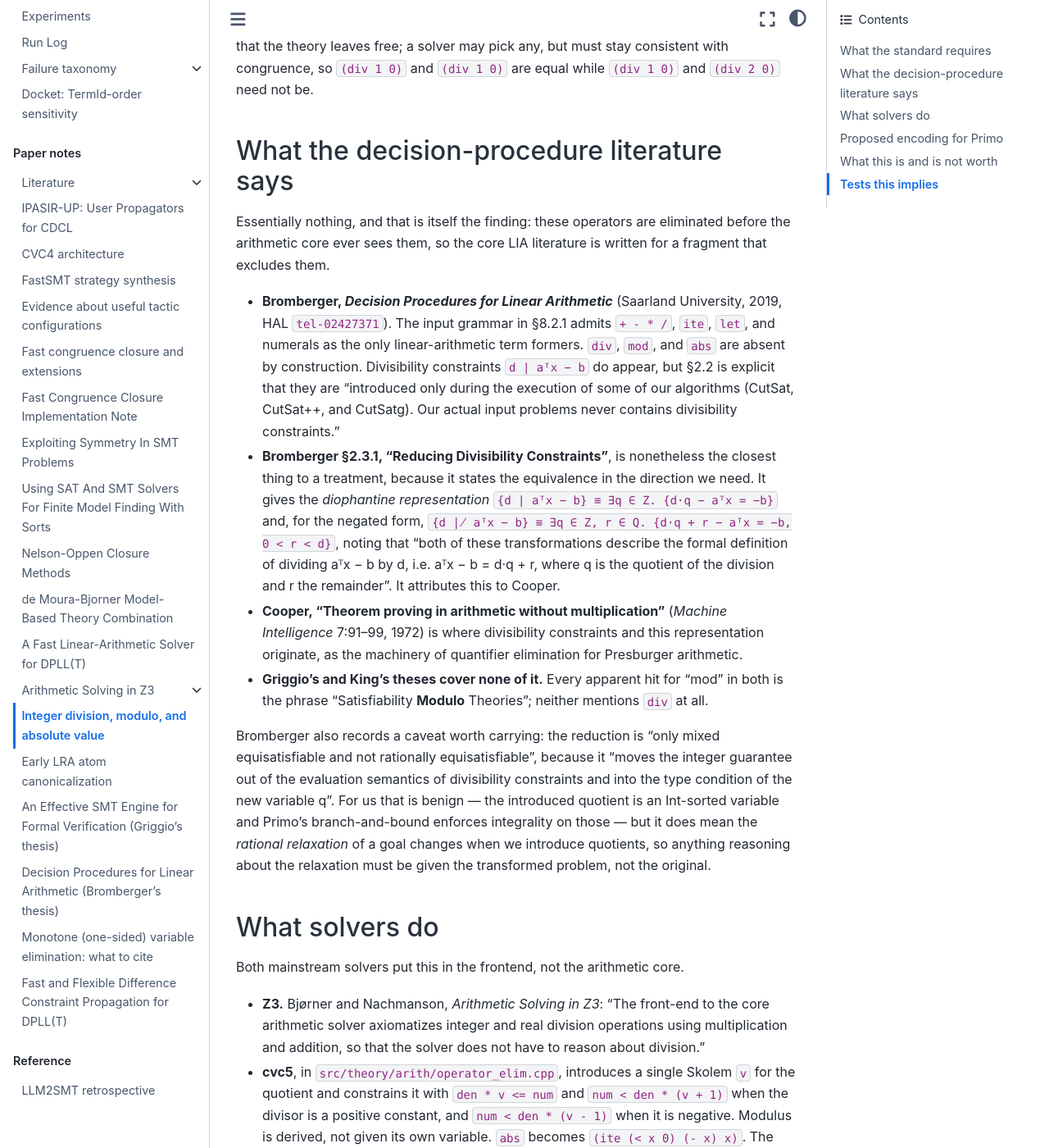
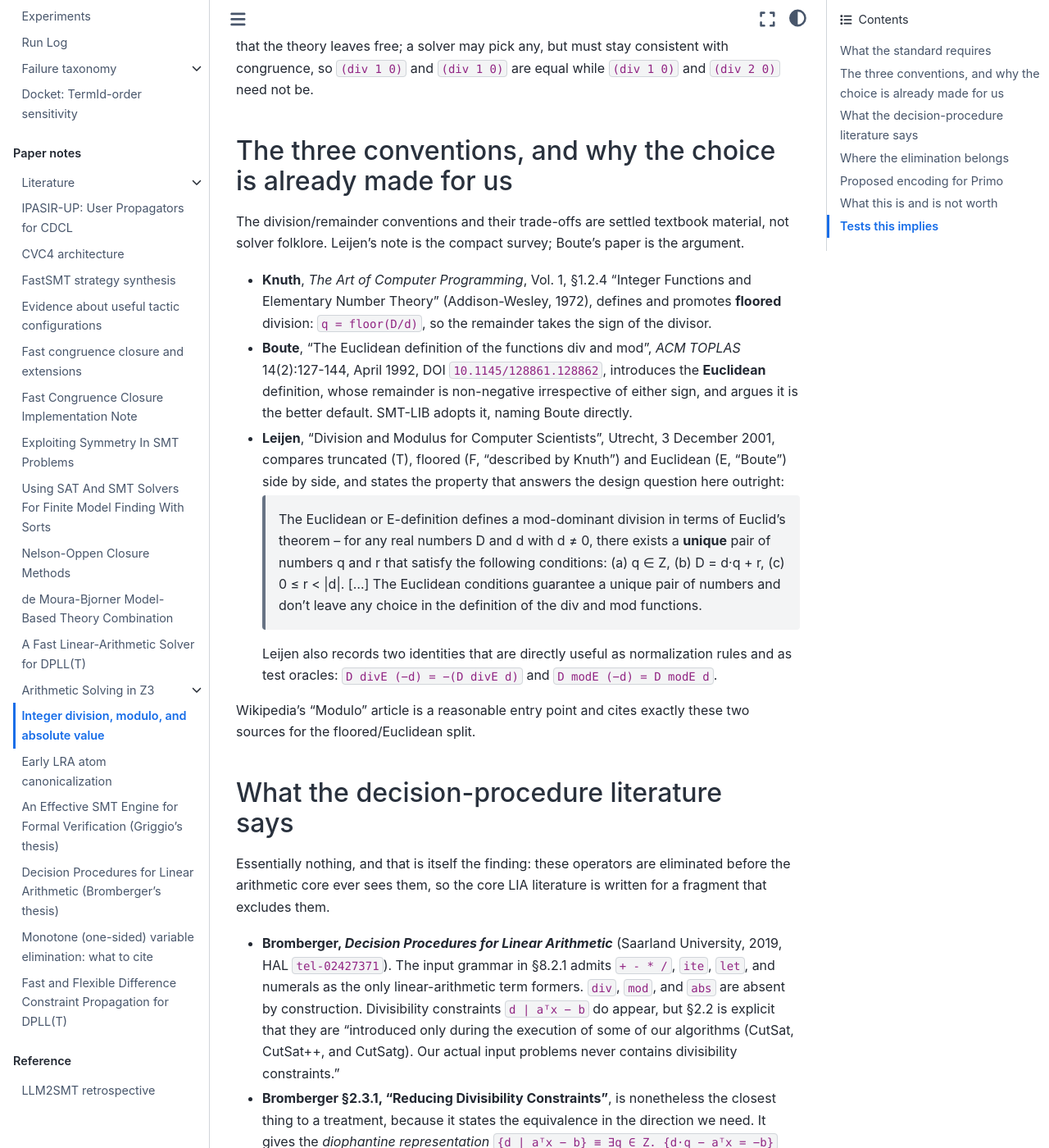
Before and after one commit to primo-solver/primo, a Jupyter Book: the page built from docs/papers/integer-division-and-modulo.md, in a window 1280 px wide and 1400 px high, scrolled down 1077 px. Shown: the whole window at 82% size. Built offline with Jupyter Book 1.0.4 settings and Sphinx 7.4.7 and the Sphinx Book theme 1.1.4, drawn with Linux system fonts in a browser that asks for light colours; some of the changed text lies outside the part shown.

Commit message:
Source the div/mod design note from the literature
The note derived its encoding partly from reading cvc5's operator_elim.cpp.
That cuts against the clean-room rule in AGENTS.md, which allows reference
solvers for answer comparison and triage but not as an implementation source,
and it was unnecessary: this is textbook material.

The conventions and their trade-offs now come from Knuth (TAOCP Vol 1 section
1.2.4, floored), Boute (TOPLAS 14(2):127-144, 1992, Euclidean, which SMT-LIB
adopts by name) and Leijen's 2001 comparison of the truncated, floored and
Euclidean definitions. Leijen states the property the design question turned on
outright -- the Euclidean conditions guarantee a unique pair and leave no
choice in defining div and mod -- so the uniqueness argument is now cited
rather than asserted. Leijen also supplies the two sign identities that let a
negative divisor be normalized away before lowering. Wikipedia's Modulo article
cites both Knuth and Boute for this split and is the obvious entry point.

The one remaining solver reference is Bjorner and Nachmanson's published
Arithmetic Solving in Z3, on front-end axiomatization, and the note now records
that Primo deliberately departs from it: div/mod/abs become first-class term
kinds lowered by a preprocessing tactic, because eliminating at parse time is
exactly what left ite with no preprocessing at all.

Also corrects three things the design change invalidated: it is no longer a
frontend-only change; abs shares the ite lowering path rather than relying on
ite already being handled; and the zero-divisor section now records the
decision to reject, with the reason a fresh constant per syntactic term would
be unsound.

Co-Authored-By: Claude Opus 5 <noreply@anthropic.com>
Claude-Session: https://claude.ai/code/session_013bdUR8u58xFjcic7cNjFm6

```diff
--- a/docs/papers/integer-division-and-modulo.md
+++ b/docs/papers/integer-division-and-modulo.md
@@ -44,6 +44,40 @@ theory leaves free; a solver may pick any, but must stay consistent with
 congruence, so `(div 1 0)` and `(div 1 0)` are equal while `(div 1 0)` and
 `(div 2 0)` need not be.
 
+## The three conventions, and why the choice is already made for us
+
+The division/remainder conventions and their trade-offs are settled textbook
+material, not solver folklore. Leijen's note is the compact survey; Boute's
+paper is the argument.
+
+- **Knuth**, *The Art of Computer Programming*, Vol. 1, §1.2.4 "Integer
+  Functions and Elementary Number Theory" (Addison-Wesley, 1972), defines and
+  promotes **floored** division: `q = floor(D/d)`, so the remainder takes the
+  sign of the divisor.
+- **Boute**, "The Euclidean definition of the functions div and mod", *ACM
+  TOPLAS* 14(2):127-144, April 1992, DOI `10.1145/128861.128862`, introduces
+  the **Euclidean** definition, whose remainder is non-negative irrespective of
+  either sign, and argues it is the better default. SMT-LIB adopts it, naming
+  Boute directly.
+- **Leijen**, "Division and Modulus for Computer Scientists", Utrecht, 3
+  December 2001, compares truncated (T), floored (F, "described by Knuth") and
+  Euclidean (E, "Boute") side by side, and states the property that answers the
+  design question here outright:
+
+  > The Euclidean or E-definition defines a mod-dominant division in terms of
+  > Euclid's theorem -- for any real numbers D and d with d ≠ 0, there exists a
+  > **unique** pair of numbers q and r that satisfy the following conditions:
+  > (a) q ∈ Z, (b) D = d·q + r, (c) 0 ≤ r < |d|. [...] The Euclidean conditions
+  > guarantee a unique pair of numbers and don't leave any choice in the
+  > definition of the div and mod functions.
+
+  Leijen also records two identities that are directly useful as normalization
+  rules and as test oracles: `D divE (−d) = −(D divE d)` and
+  `D modE (−d) = D modE d`.
+
+Wikipedia's "Modulo" article is a reasonable entry point and cites exactly
+these two sources for the floored/Euclidean split.
+
 ## What the decision-procedure literature says
 
 Essentially nothing, and that is itself the finding: these operators are
@@ -83,21 +117,20 @@ enforces integrality on those — but it does mean the *rational relaxation* of
 a goal changes when we introduce quotients, so anything reasoning about the
 relaxation must be given the transformed problem, not the original.
 
-## What solvers do
+## Where the elimination belongs
 
-Both mainstream solvers put this in the frontend, not the arithmetic core.
+Published solver descriptions put this in the front end rather than the
+arithmetic core. Bjørner and Nachmanson, *Arithmetic Solving in Z3*: "The
+front-end to the core arithmetic solver axiomatizes integer and real division
+operations using multiplication and addition, so that the solver does not have
+to reason about division."
 
-- **Z3.** Bjørner and Nachmanson, *Arithmetic Solving in Z3*: "The front-end to
-  the core arithmetic solver axiomatizes integer and real division operations
-  using multiplication and addition, so that the solver does not have to reason
-  about division."
-- **cvc5**, in `src/theory/arith/operator_elim.cpp`, introduces a single Skolem
-  `v` for the quotient and constrains it with `den * v <= num` and
-  `num < den * (v + 1)` when the divisor is a positive constant, and
-  `num < den * (v - 1)` when it is negative. Modulus is derived, not given its
-  own variable. `abs` becomes `(ite (< x 0) (- x) x)`. The partial `div`/`mod`
-  reduce to total versions wrapped in `(ite (= den 0) <uninterpreted skolem>
-  <total>)`, which is how the underspecified-but-total zero case is realised.
+Primo departs from that in one respect, deliberately: `div`/`mod`/`abs` become
+first-class term kinds and are lowered by a preprocessing tactic rather than at
+parse time, so that simplification can see them. The reason is recorded in the
+"What this is and is not worth" section below and, at greater length, in the
+implementation plan: eliminating at parse time is what left `ite` with no
+preprocessing at all.
 
 ## Proposed encoding for Primo
 
@@ -111,12 +144,15 @@ introduce one fresh Int constant `q` per distinct pair `(t, k)` and assert
 then rewrite `(div t k)` to `q` and `(mod t k)` to the linear term `t - k*q`.
 
 Because `k` is a literal, `k*q` is a linear monomial and `|k| - 1` is a
-constant, so both assertions are ordinary Primo atoms. **This is a frontend
-change only**: no new atom shape, no tableau change, no theory-solver change.
+constant, so both assertions are ordinary Primo atoms: **no new atom shape, no
+tableau change, no theory-solver change**.
 
-Uniform in the sign of `k`, this is exactly cvc5's pair of cases:
-for `k > 0` it is `0 <= t - kq <= k - 1`, and for `k < 0` it is
-`0 <= t - kq <= -k - 1`.
+The single bound `0 <= t - kq <= |k| - 1` covers both signs of `k`, which is
+just condition (c) of the Euclidean definition rearranged: for `k > 0` it reads
+`0 <= t - kq <= k - 1`, and for `k < 0`, `0 <= t - kq <= -k - 1`. Normalizing a
+negative divisor away first with Leijen's identities -- `div` by `-k` negates
+the quotient, `mod` by `-k` is unchanged -- leaves only the positive case to
+lower.
 
 ### On uniqueness
 
@@ -144,15 +180,17 @@ adds a variable and a row per occurrence.
   nonlinear and is outside the linear fragment, exactly as `(* x y)` already
   is. It must keep reporting unsupported, with a message that says *nonlinear*
   rather than *unknown symbol*.
-- **Zero divisor.** With literal divisors, `(div t 0)` can only arise if
-  written literally. The cheap conforming option is cvc5's: one uninterpreted
-  Int constant per numerator-free equivalence class, i.e. an uninterpreted
-  function `div0`/`mod0` applied to `t`, which gets congruence for free from
-  the EUF solver. Deferring this and reporting unsupported for a literal zero
-  divisor is also defensible; what is not defensible is silently returning a
-  value, since that would be a wrong answer rather than a limitation.
-- **`abs`.** Rewrite `(abs t)` to `(ite (>= t 0) t (- t))`. Primo already
-  handles `ite` over Int, so this needs no new machinery at all.
+- **Zero divisor: rejected, as a documented limitation.** With literal
+  divisors, `(div t 0)` can only arise if written literally. Conforming support
+  means an uninterpreted function applied to the numerator, so that equal
+  numerators get equal results as totality requires; that needs EUF, which
+  would route a QF_LIA goal through the UFLIA path. Deferred. What is *not*
+  acceptable is a fresh unconstrained constant per syntactic term: `(div x 0)`
+  and `(div y 0)` are different terms, so nothing would force them equal when
+  `x = y`, and that is a wrong answer rather than a limitation.
+- **`abs`.** Lowered to the same shape as `(ite (>= t 0) t (- t))`. Since
+  `ite` becomes a term kind in the same change, `abs` and `ite` share one
+  lowering path.
 
 ## What this is and is not worth
 
```
